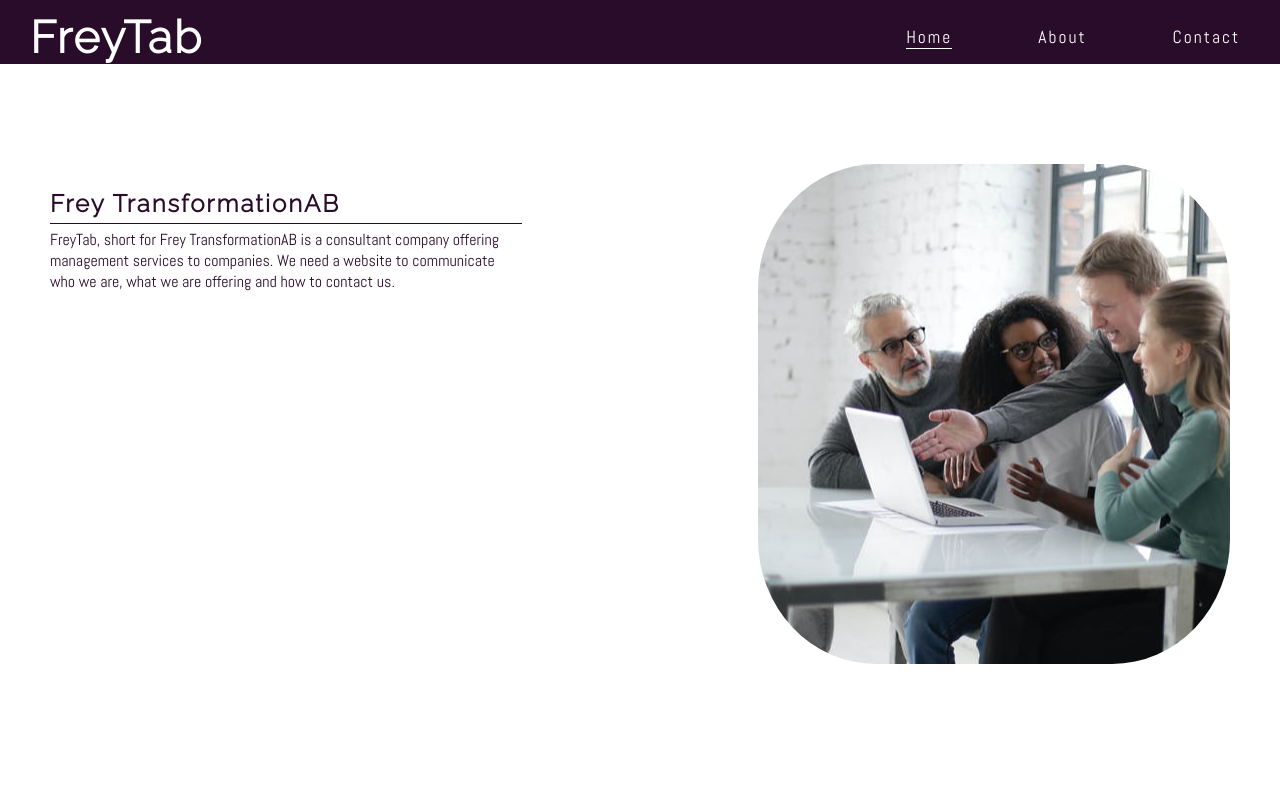
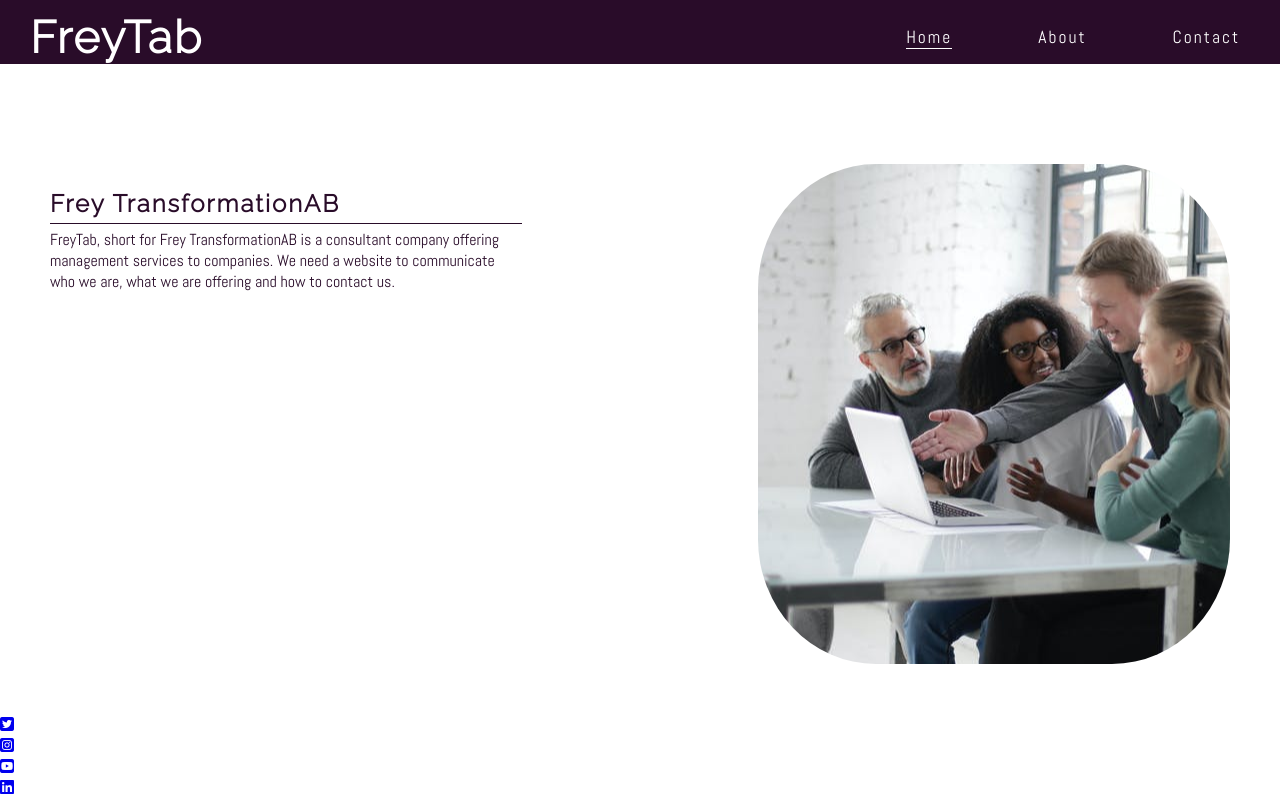
Before and after one commit to MadeleineFrey/Project1-HTML-CSS, a plain HTML site: page index.html in a window 1280 px wide. Drawn offline with Linux system fonts and the light colour scheme.

Commit message:
Add social network icons to footer

```diff
--- a/assets/css/style.css
+++ b/assets/css/style.css
@@ -106,3 +106,5 @@ hr {
     /* margin-right: 50px; */
     border-radius: 25%;
 }
+
+/* footer */
--- a/index.html
+++ b/index.html
@@ -33,8 +33,23 @@
         <div id="home-right"></div>
     </section>
     <footer>
-        Social media
+        <ul>
+            <li>
+                <a href="https://twitter.com/" target="_blank" rel="noopner" aria-label="visit our Twitter page (opens in a new tab)"><i class="fab fa-twitter-square"></i></a>
+            </li>
+            <li>
+                <a href="https://www.instagram.com/" target="_blank" rel="noopner" aria-label="visit our Instagram page (opens in a new tab)"><i class="fab fa-instagram-square"></i></a>
+            </li>
+            <li>
+                <a href="https://www.youtube.com/" target="_blank" rel="noopner" aria-label="visit our Youtube page (opens in a new tab)"><i class="fab fa-youtube-square"></i></a>
+            </li>
+            <li>
+                <a href="https://www.instagram.com/" target="_blank" rel="noopner" aria-label="visit our Linkedin page (opens in a new tab)"><i class="fab fa-linkedin"></i></a>
+            </li>
+        </ul>
     </footer>
+    <!-- font awesom script -->
+    <script src="https://kit.fontawesome.com/1d36711baf.js" crossorigin="anonymous"></script>
 </body>
 
 </html>
```
